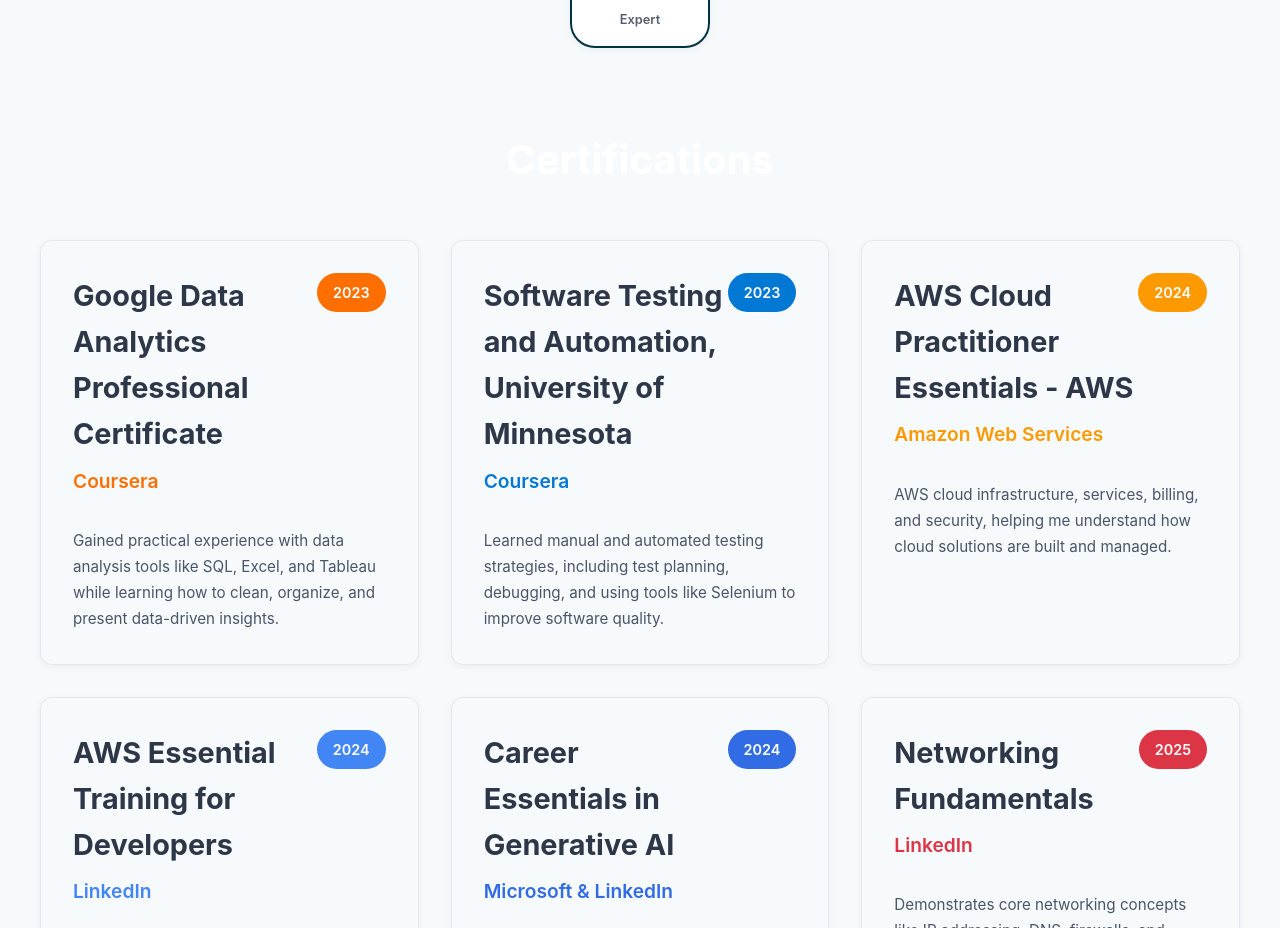
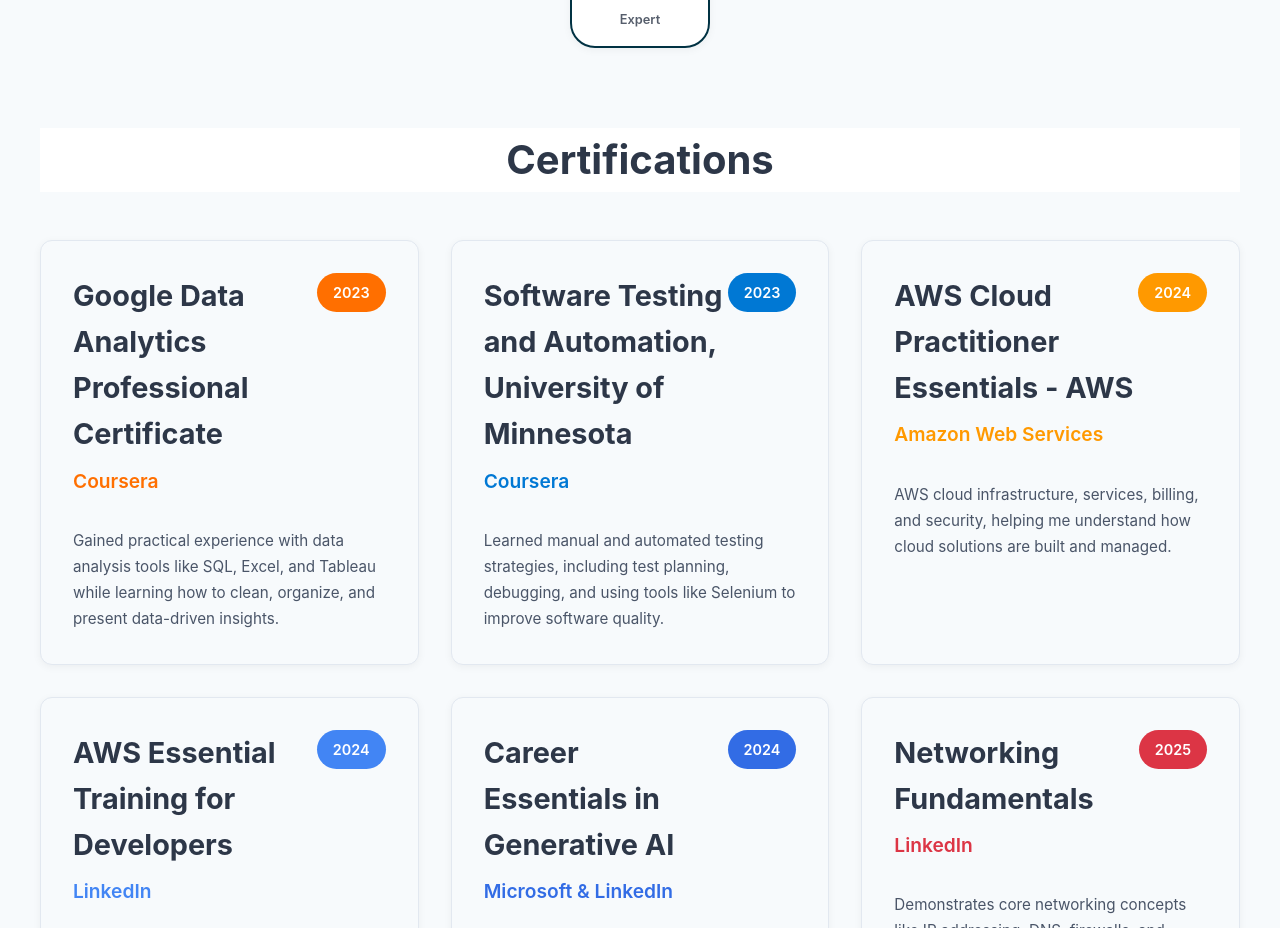
Before and after one commit to Mesh-Tech10/portfolio-website, a Next.js app: page / in a window 1280 px wide. Shown: the part 5251-6179 px from the top of the page. Built offline with nearby package versions, Linux system fonts and the light colour scheme.

Commit message:
Update Portfolio.js

```diff
--- a/components/Portfolio.js
+++ b/components/Portfolio.js
@@ -916,7 +916,8 @@ const Portfolio = () => {
              fontWeight: '700',
              textAlign: 'center',
              marginBottom: '3rem',
-             color: 'white'
+             color: '#2d3748',
+             backgroundColor: 'white'
            }}>
              Certifications
            </h3>
```
